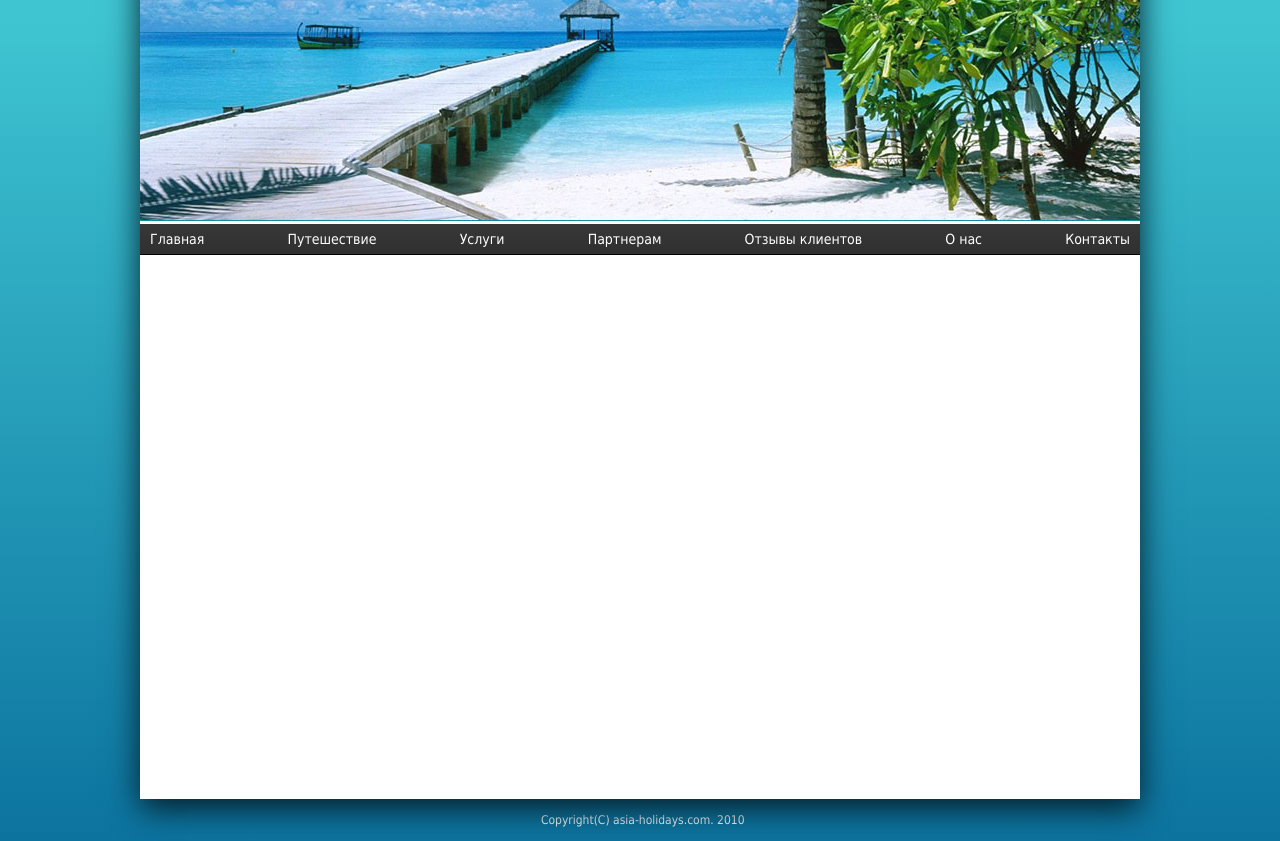
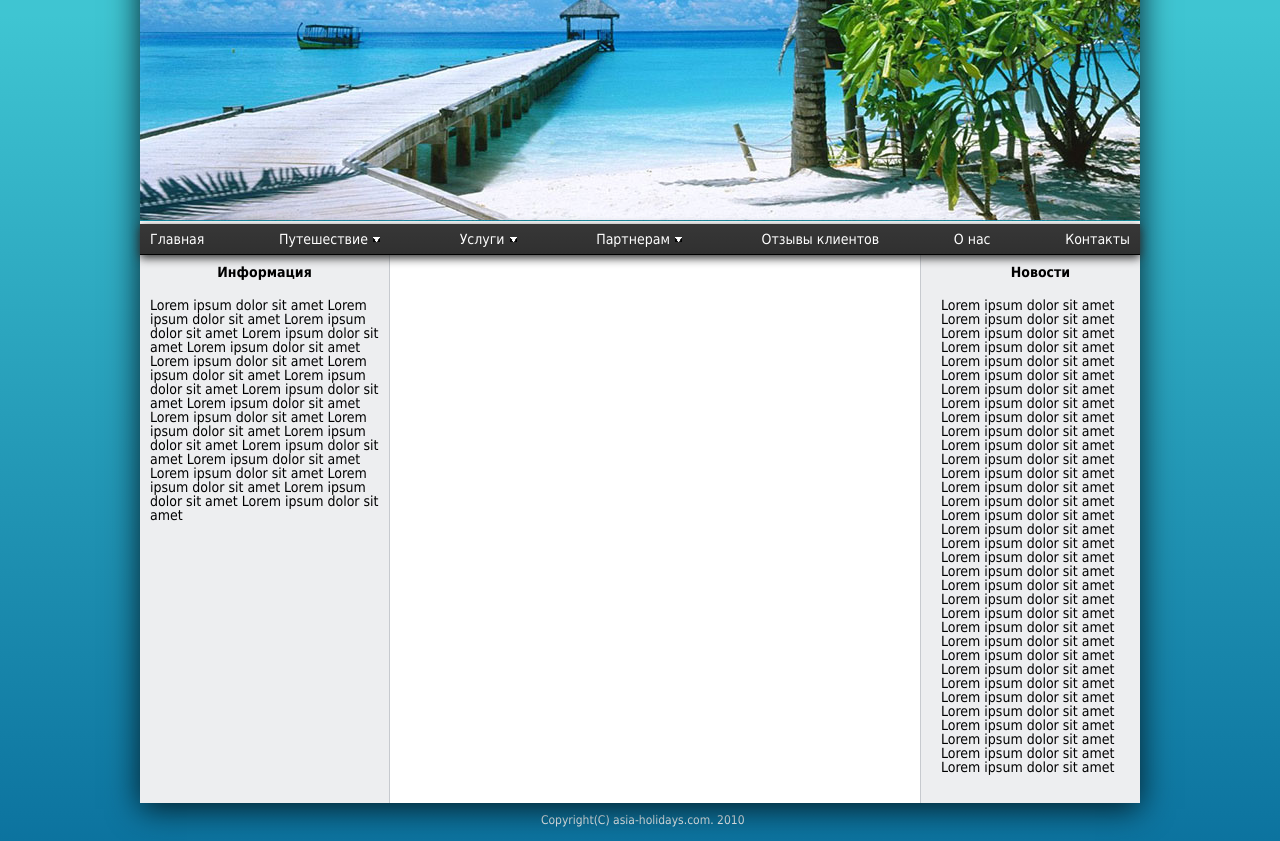
Before and after one commit to oleksandrB/oleksandrB.github.io, a plain HTML site: page homework4/index.html in a window 1280 px wide. Shown: the part 191-1032 px from the top of the page. Drawn offline with Linux system fonts and the light colour scheme.

Commit message:
first_try

```diff
--- a/homework4/index.html
+++ b/homework4/index.html
@@ -47,11 +47,11 @@
 	</li>
 </ul>
 </header>
-<content>
+<div>
 	<img class="beach" src="img/beach.jpg" alt="nice_beach">
 	<ul class="content_menu">
 		<li><a href="">Главная</a></li>
-		<li><a href="#">Путешествие</a>
+		<li><a href="#">Путешествие<img class="arrow" src="img/arrow6.png" alt="arrow"></a>
 			<ul class="content_submenu puteshestvia">
 				<li><a href="#">Путешествие1</a></li>
 				<li><a href="#">Путешествие2</a></li>
@@ -60,7 +60,7 @@
 				<li><a href="#">Путешествие5</a></li>
 			</ul>
 		</li>
-		<li><a href="#">Услуги</a>
+		<li><a href="#">Услуги<img class="arrow" src="img/arrow6.png" alt="arrow"></a>
 			<ul class="content_submenu uslugi">
 				<li><a href="#">Услуги1</a></li>
 				<li><a href="#">Услуги2</a></li>
@@ -69,7 +69,7 @@
 				<li><a href="#">Услуги5</a></li>
 			</ul>
 		</li>
-		<li><a href="">Партнерам</a>
+		<li><a href="">Партнерам<img class="arrow" src="img/arrow6.png" alt="arrow"></a>
 			<ul class="content_submenu partneram">
 				<li><a href="#">Партнерам1</a></li>
 				<li><a href="#">Партнерам2</a></li>
@@ -82,15 +82,20 @@
 		<li><a href="">О нас</a></li>
 		<li><a href="">Контакты</a></li>
 	</ul>
-
-</content>
-
-
-
-
-
+<div class="fon">
+	<div class="leftColumn">
+		<h4>Информация</h4>
+		Lorem ipsum dolor sit amet Lorem ipsum dolor sit amet Lorem ipsum dolor sit amet Lorem ipsum dolor sit amet Lorem ipsum dolor sit amet Lorem ipsum dolor sit amet Lorem ipsum dolor sit amet Lorem ipsum dolor sit amet Lorem ipsum dolor sit amet Lorem ipsum dolor sit amet Lorem ipsum dolor sit amet Lorem ipsum dolor sit amet Lorem ipsum dolor sit amet Lorem ipsum dolor sit amet Lorem ipsum dolor sit amet Lorem ipsum dolor sit amet Lorem ipsum dolor sit amet Lorem ipsum dolor sit amet Lorem ipsum dolor sit amet
+	</div>
+	<div class="centerColumn">
+	</div>
+	<div class="rightColumn">
+		<h4>Новости</h4>
+		Lorem ipsum dolor sit amet Lorem ipsum dolor sit amet Lorem ipsum dolor sit amet Lorem ipsum dolor sit amet Lorem ipsum dolor sit amet Lorem ipsum dolor sit amet Lorem ipsum dolor sit amet Lorem ipsum dolor sit amet Lorem ipsum dolor sit amet Lorem ipsum dolor sit amet Lorem ipsum dolor sit amet Lorem ipsum dolor sit amet Lorem ipsum dolor sit amet Lorem ipsum dolor sit amet Lorem ipsum dolor sit amet Lorem ipsum dolor sit amet Lorem ipsum dolor sit amet Lorem ipsum dolor sit amet Lorem ipsum dolor sit amet Lorem ipsum dolor sit amet Lorem ipsum dolor sit amet Lorem ipsum dolor sit amet Lorem ipsum dolor sit amet Lorem ipsum dolor sit amet Lorem ipsum dolor sit amet Lorem ipsum dolor sit amet Lorem ipsum dolor sit amet Lorem ipsum dolor sit amet Lorem ipsum dolor sit amet Lorem ipsum dolor sit amet Lorem ipsum dolor sit amet Lorem ipsum dolor sit amet Lorem ipsum dolor sit amet Lorem ipsum dolor sit amet
+	</div>
+</div>
+</div>
 </div>
 <footer>Copyright(C) asia-holidays.com. 2010</footer>
-
 </body>
 </html>
--- a/homework4/style.css
+++ b/homework4/style.css
@@ -27,7 +27,7 @@ html, body, .wrapper1 {
 	width: 1000px;
 	height: 990px;
 	-webkit-box-shadow: 0 10px 30px #031d28;
-    -moz-box-shadow: 0 10px 30px #031d28;
+	-moz-box-shadow: 0 10px 30px #031d28;
     box-shadow: 0 10px 30px #031d28;
 }
 /*HEADER*/
@@ -81,6 +81,9 @@ ul, .contries_list > li {
 	height: 30px;
 	text-align: justify;
 	text-align-last: justify;
+	-webkit-box-shadow: 0 3px 10px #303030;
+	-moz-box-shadow: 0 3px 10px #303030;
+    box-shadow: 0 3px 10px #303030;
 }
 ul:after {
     display: block;
@@ -108,9 +111,15 @@ ul:after {
 	display: none;
 	position: absolute;
     background-color: white;
+    -webkit-box-shadow: 0 5px 10px #303030;
+	-moz-box-shadow: 0 5px 10px #303030;
+    box-shadow: 0 5px 10px #303030;
 }
 .puteshestvia {
 	width: 150px;
+}
+.arrow {
+	padding: 2px 5px;
 }
 .uslugi {
 	width: 110px;
@@ -131,10 +140,37 @@ ul:after {
 	padding-left: 10px;
 }
 .content_submenu > li > a:hover {
-	text-decoration: underline;
+	background-color: #f9f9f9;
+	color: black;
 }
 .content_menu > li:hover > .content_submenu {
 	display: block;
+}
+.fon {
+	width: 1000px;
+	height: 548px;
+	background: url(img/fon.png) repeat-y;
+	float: left;
+	font-size: 14px;
+}
+.leftColumn {
+	width: 249px;
+	float: left;
+	width: 229px;
+	padding-left: 10px;
+}
+.centerColumn {
+	width: 530px;
+	float: left;
+}
+.rightColumn {
+	width: 219px;
+	float: right;
+	width: 199px;
+}
+h4 {
+	text-align: center;
+	margin-top: 10px;
 }
 /*FOOTER*/
 footer {
```
Also changed, not shown: homework4/img/arrow6.png (added), homework4/img/fon.png (added), 1 other file.
